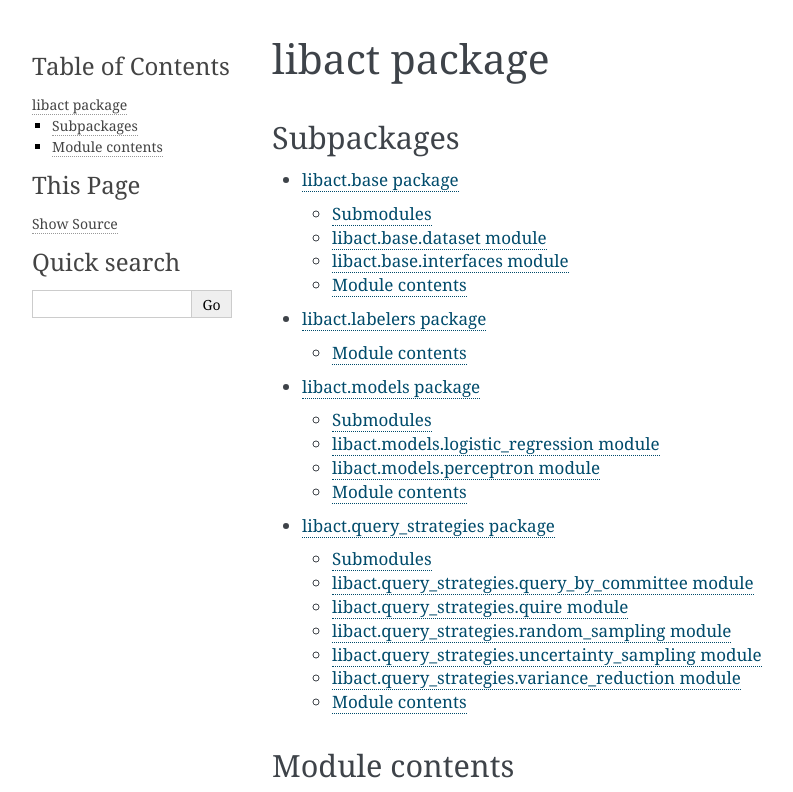
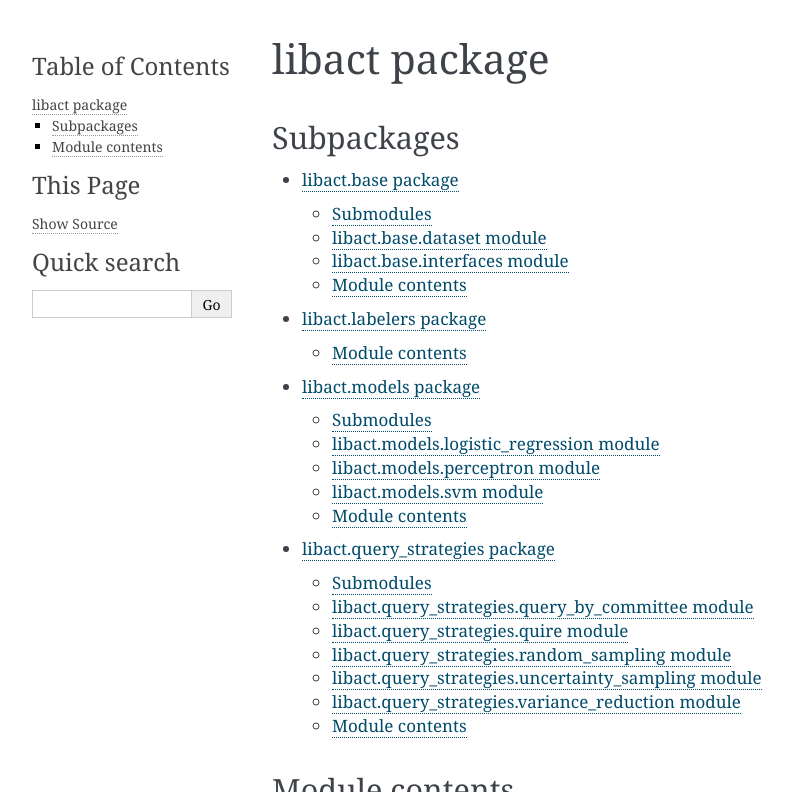
Before and after one commit to ntucllab/libact, a Sphinx documentation site: the page built from docs/libact.rst, in a window 1280 px wide, cut to the strip 0-792 px from the top of the page. Shown: the whole strip, without its empty margins (148-941 px from the left). Built offline with Sphinx 7.4.7, drawn with Linux system fonts in a browser that asks for light colours.

Commit message:
docs: entry for SVM model

```diff
--- a/docs/libact.models.rst
+++ b/docs/libact.models.rst
@@ -20,6 +20,14 @@ libact.models.perceptron module
     :undoc-members:
     :show-inheritance:
 
+libact.models.svm module
+-------------------------------
+
+.. automodule:: libact.models.svm
+    :members:
+    :undoc-members:
+    :show-inheritance:
+
 
 Module contents
 ---------------
```
